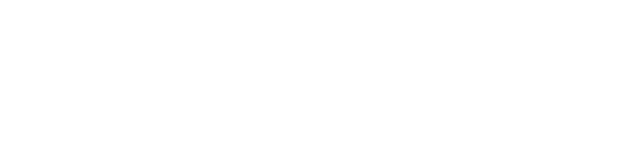
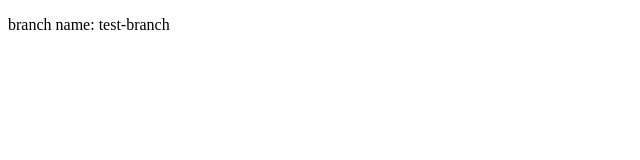
Before and after one commit to JerryLin-0906/test-project, a plain HTML site: page index.html in a window 1280 px wide. Shown: the whole page, without its empty margins (0-640 px from the left). Drawn offline with Linux system fonts and the light colour scheme.

Commit message:
edit first time on branch

```diff
--- a/index.html
+++ b/index.html
@@ -11,5 +11,6 @@
         <div class="child"></div>
         <div class="child"></div>
     </div>
+    <p>branch name: test-branch</p>
 </body>
 </html>
```
